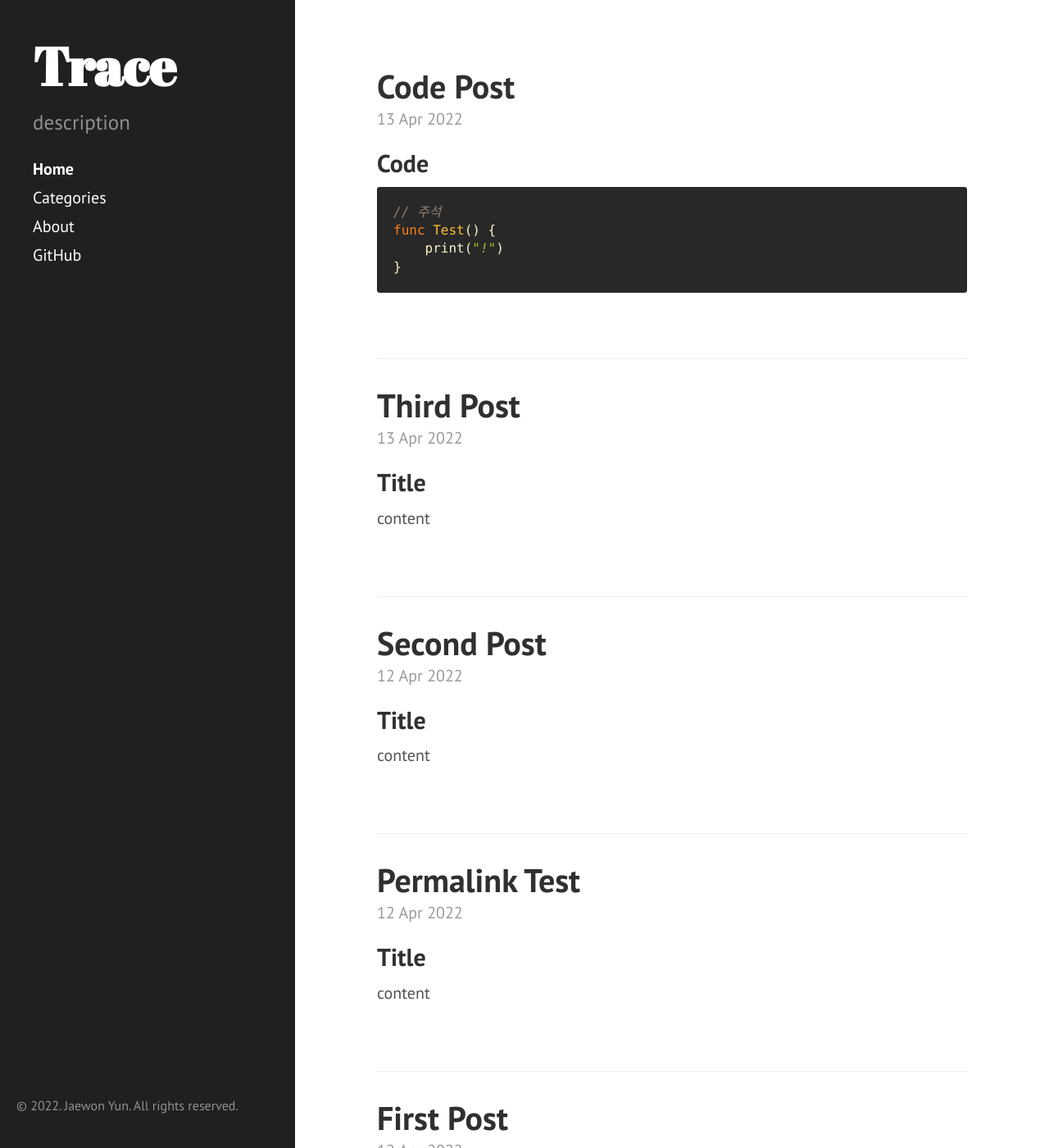
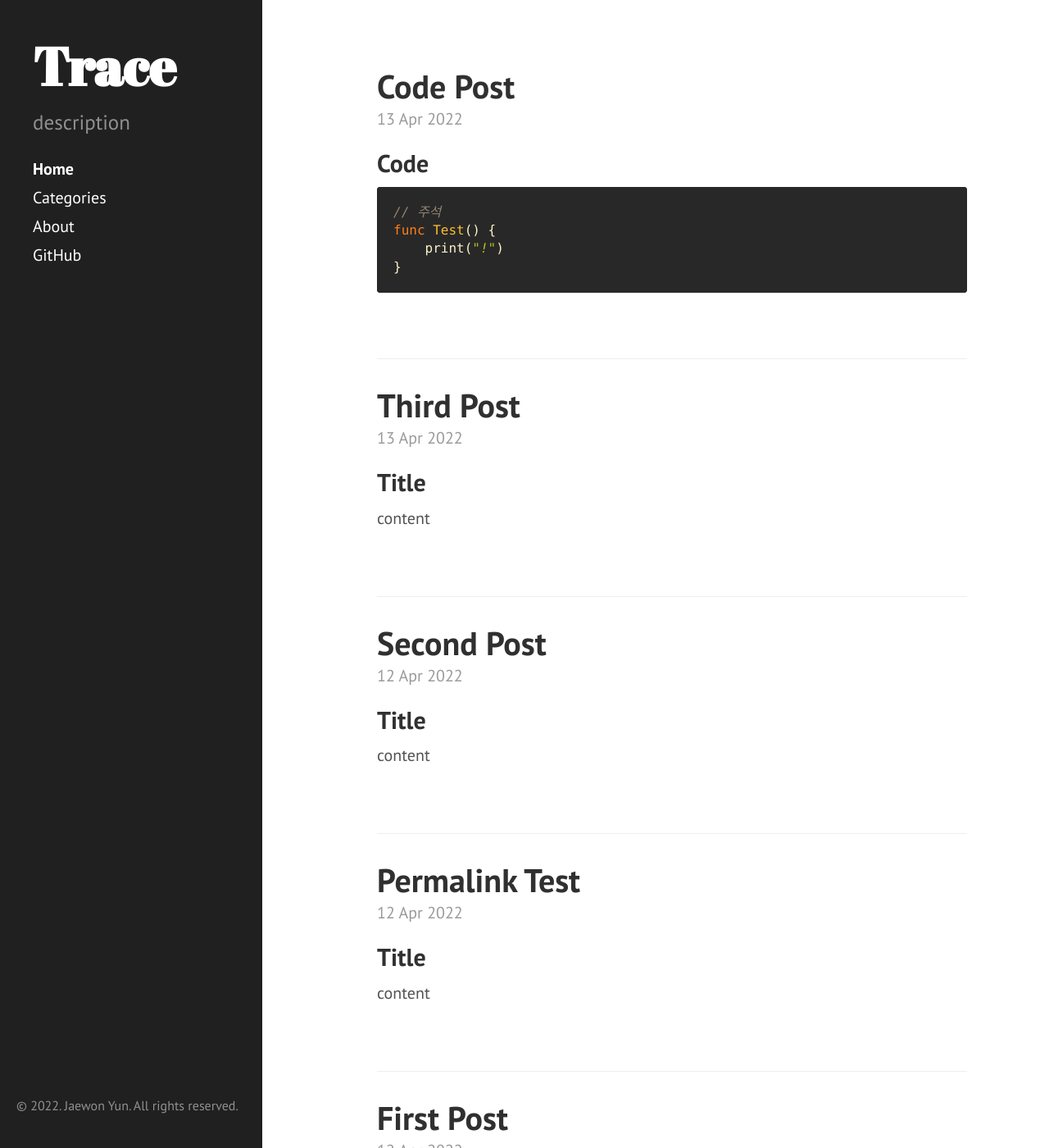
Before and after one commit to woin2ee/woin2ee.github.io, a Jekyll site: the page built from index.html, in a window 1280 px wide and 1400 px high. Shown: the whole window at 82% size. Built offline with Jekyll 4.4.1, drawn with Linux system fonts in a browser that asks for light colours; the list of posts is cut into pages by our own code.

Commit message:
Update sidebar width

```diff
--- a/public/css/hyde.css
+++ b/public/css/hyde.css
@@ -65,7 +65,7 @@ html {
     top: 0;
     left: 0;
     bottom: 0;
-    width: 18rem;
+    width: 16rem;
     text-align: left;
   }
 }
```
